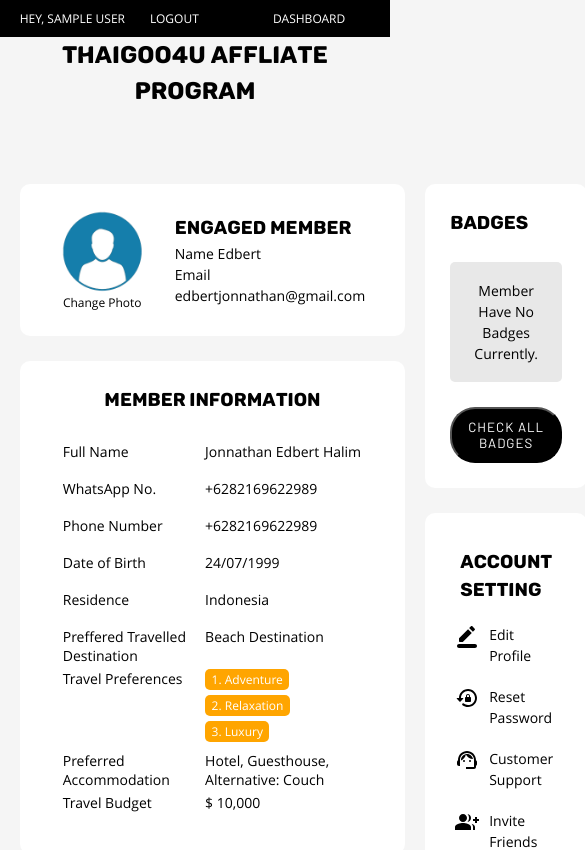
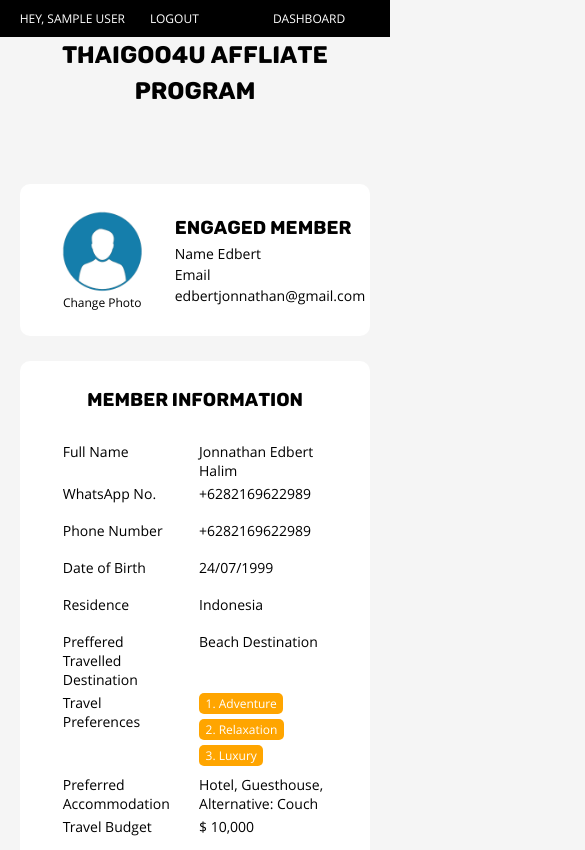
Before and after one commit to Edberaga/thaigood4u-vite-app, a React (Vite) app: page /dashboard in a window 390 px wide. Shown: the top 850 px of the page, 585 px wide, since content can reach past the window. Built offline with nearby package versions, Linux system fonts and the light colour scheme; no server answers; sample sign-in values are in the browser's storage.

Commit message:
Restylish it

```diff
--- a/src/components/Dashboard/style.scss
+++ b/src/components/Dashboard/style.scss
@@ -11,6 +11,7 @@
     justify-content: center;
     align-items: center;
     text-align: center;
+    width: auto;
     border-radius: 5px;
     background-color: rgb(232, 232, 232);
     margin: 25px 0;
@@ -20,6 +21,7 @@
 
 .dashboard {
     display: flex;
+    flex-flow: wrap row;
     padding-top: 50px;
     .main-dashboard {
         flex: 2;
@@ -75,6 +77,7 @@
             th {
                 text-align: left;
                 font-weight: 300;
+                padding-right: 15px;
             }
             td {
                 word-wrap: break-word;
@@ -91,15 +94,14 @@
         }}
 
         .profile-activity div {
-            width: 100%;
-            text-align: center;
+        width: 100%;
+        text-align: center;
             .images-display {
-                @extend %member-data;
-                img {
-                    width: 150px;
-                }
+            @extend %member-data;
+            img {
+                width: 150px;
             }
-        }
+        }}
     }
 
     .setting-dashboard {
@@ -134,3 +136,12 @@
         }
     }
 }
+
+@media screen and (max-width: 912px) {
+    .dashboard {
+        flex-flow: wrap column;
+        .main-dashboard, .setting-dashboard {
+            width: 100%;
+        }
+    }
+}
```
